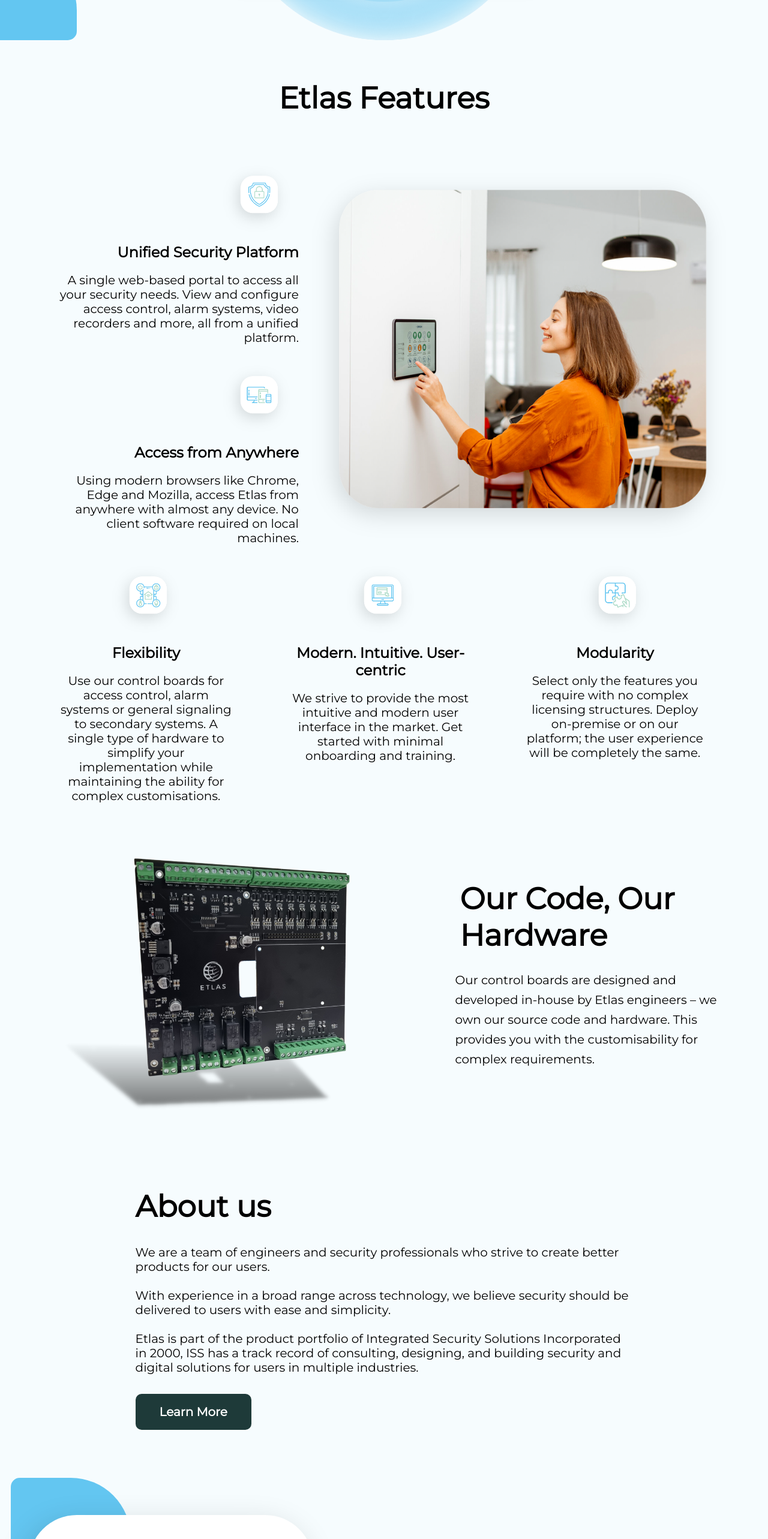
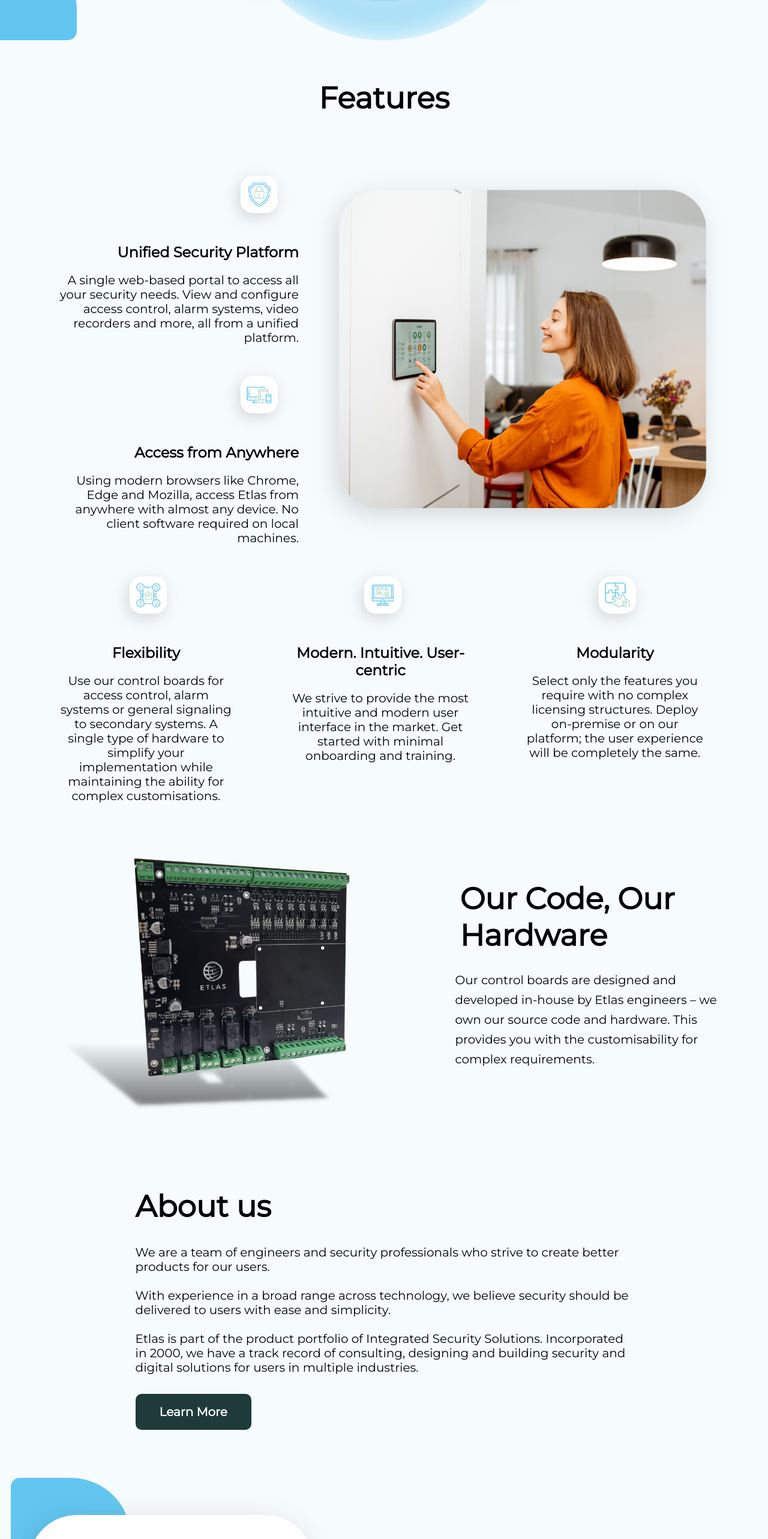
Before and after one commit to danieltham/etlaslanding, a React (Create React App) app: page / in a window 1280 px wide. Shown: the part 900-3466 px from the top of the page at 60% size. Built offline with nearby package versions, Linux system fonts and the light colour scheme.

Commit message:
Updated content

```diff
--- a/src/components/about/index.js
+++ b/src/components/about/index.js
@@ -31,8 +31,8 @@
         </p>
         <p>
           Etlas is part of the product portfolio of Integrated Security
-          Solutions Incorporated in 2000, ISS has a track record of consulting,
-          designing, and building security and digital solutions for users in
+          Solutions. Incorporated in 2000, we have a track record of consulting,
+          designing and building security and digital solutions for users in
           multiple industries.
         </p>
         <button><a href="https://isssecurity.sg">Learn More</a></button>
--- a/src/components/features/index.js
+++ b/src/components/features/index.js
@@ -11,7 +11,7 @@
 export default function Features(){
     return(
         <div id="etlas_features" className="features_section" >
-            <h4>Etlas Features</h4>
+            <h4>Features</h4>
             <div className="etlas_features">
                 <div className="features_box">
                     <div className="feature">
--- a/src/components/messageForm/index.js
+++ b/src/components/messageForm/index.js
@@ -44,7 +44,7 @@
       </div>
 
       <div className="form_section_txt">
-         <h2>How We Are Better!</h2>
+         <h2>How We Are Better</h2>
          { /*   <div>
           <h6>Donec a massa vel enim ultricies bibendm. </h6>
           <span>Vivamus ac semper ante, sit amet tincidunt nisi. Sed placerat magna diam, eu digniss im justo ornare ac. Sed dictum as tristique phare ra. Aenean sed posuere hendrerit justo, at iaculis orci molestie hendrerit. </span>
```
